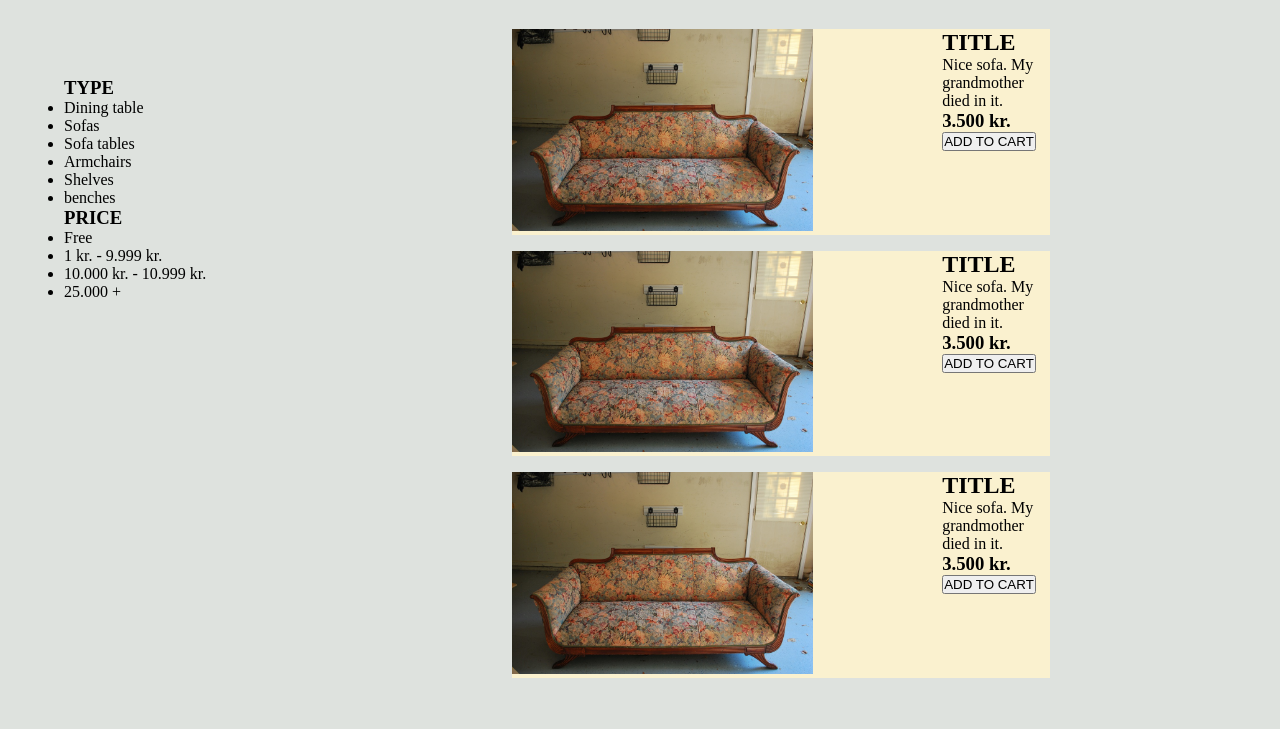
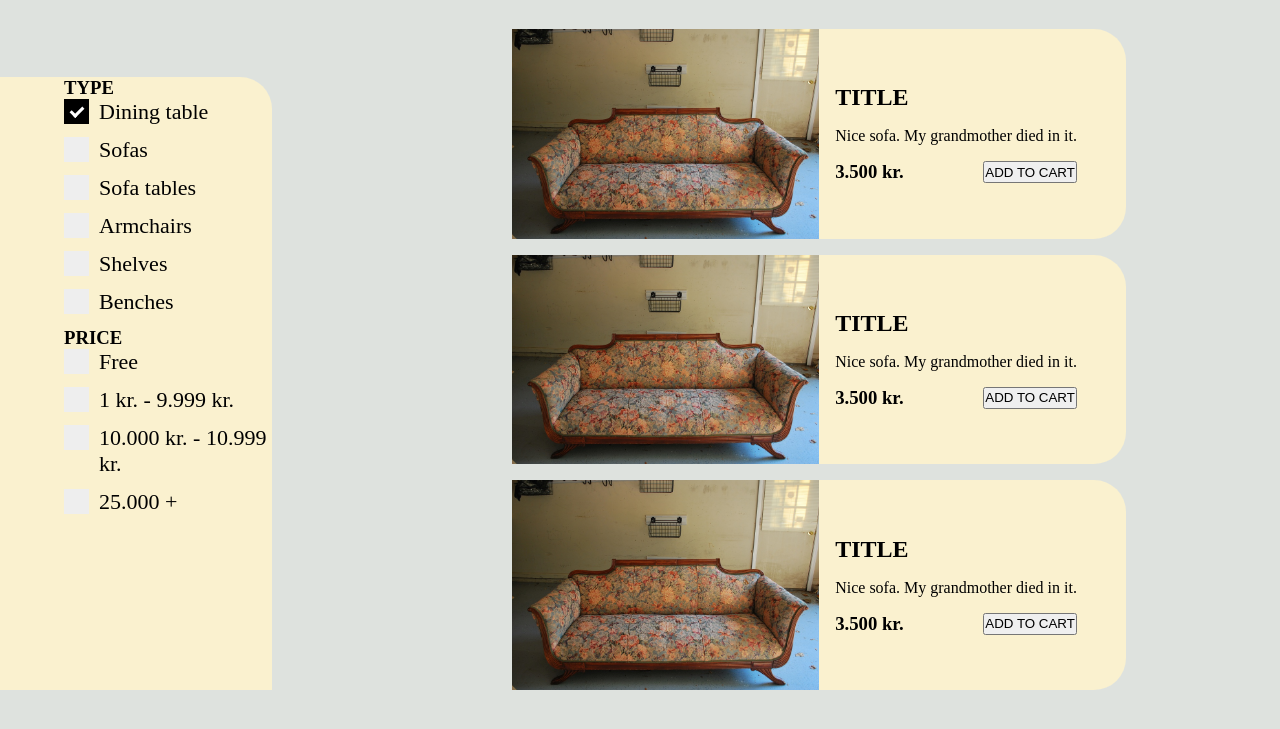
Before and after one commit to Aridaniel/sofia, a plain HTML site: page index.html in a window 1280 px wide. Shown: the part 37-766 px from the top of the page. Drawn offline with Linux system fonts and the light colour scheme.

Commit message:
ari driver

```diff
--- a/app.css
+++ b/app.css
@@ -2,6 +2,7 @@
   margin: 0;
   padding: 0;
   box-sizing: border-box;
+  list-style: none;
 }
 body{
   width: 100%;
@@ -9,6 +10,7 @@ body{
   overflow: hidden;
   overflow-y: scroll;
   background: #DEE2DE;
+
 }
 header{
   display: grid;
@@ -20,20 +22,121 @@ main {
   display: grid;
   grid-template-columns: 0.8fr 1.2fr;
 }
+/* Card */
 
 .card {
   display: flex;
-  width: 70%;
+  width: 80%;
   background-color: #FAF1CF;
   margin-top: 1rem;
   max-width: 650px;
+  border-radius: 0 2rem 2rem 0;
 }
 
-.featured-image {
-  width: 70%;
+.card-text{
+  padding: 1rem;
+  justify-content: center;
+  display: flex;
+  flex-direction: column;
+  gap: 1rem;
 }
 
+/* IMG */
+
+.featured-image {
+  width: 100%;
+  height: 100%;
+ object-fit: cover;
+}
+
+.image-section{
+  width: 50%;
+}
+
+
+
+
+
 .left-col {
-  margin-left: 4rem;
+  padding-left: 4rem;
+  margin-right: 15rem;
   margin-top: 4rem;
+  border-radius: 0 2rem 0 0;
+  background-color: #FAF1CF;
 }
+
+.right-col{
+
+}
+
+.price{
+  display: flex;
+  justify-content: space-between;
+}
+
+
+
+
+/*  */
+/* Checkbox styling starts */
+/* Customize the label (the container) */
+.container {
+  display: block;
+  position: relative;
+  padding-left: 35px;
+  margin-bottom: 12px;
+  cursor: pointer;
+  font-size: 22px;
+  -webkit-user-select: none;
+  -moz-user-select: none;
+  -ms-user-select: none;
+  user-select: none;
+}
+/* Hide the browser's default checkbox */
+.container input {
+  position: absolute;
+  opacity: 0;
+  cursor: pointer;
+  height: 0;
+  width: 0;
+}
+/* Create a custom checkbox */
+.checkmark {
+  position: absolute;
+  top: 0;
+  left: 0;
+  height: 25px;
+  width: 25px;
+  background-color: #eee;
+}
+/* On mouse-over, add a grey background color */
+.container:hover input ~ .checkmark {
+  background-color: #ccc;
+}
+/* When the checkbox is checked, add a blue background */
+.container input:checked ~ .checkmark {
+  background-color: black;
+}
+/* Create the checkmark/indicator (hidden when not checked) */
+.checkmark:after {
+  content: "";
+  position: absolute;
+  display: none;
+}
+/* Show the checkmark when checked */
+.container input:checked ~ .checkmark:after {
+  display: block;
+}
+/* Style the checkmark/indicator */
+.container .checkmark:after {
+  left: 9px;
+  top: 5px;
+  width: 5px;
+  height: 10px;
+  border: solid white;
+  border-width: 0 3px 3px 0;
+  -webkit-transform: rotate(45deg);
+  -ms-transform: rotate(45deg);
+  transform: rotate(45deg);
+}
+/* Checkbox styling ends */
--- a/index.html
+++ b/index.html
@@ -24,62 +24,95 @@
     <div class="left-col">
       <div class="checkbox-type">
         <h3>TYPE</h3>
-        <ul>
-          <li>Dining table</li>
-          <li>Sofas</li>
-          <li>Sofa tables</li>
-          <li>Armchairs</li>
-          <li>Shelves</li>
-          <li>benches</li>
-        </ul>
+        <label class="container">Dining table
+          <input type="checkbox" checked="checked">
+          <span class="checkmark"></span>
+        </label>
+        <label class="container">Sofas
+          <input type="checkbox">
+          <span class="checkmark"></span>
+        </label>
+        <label class="container">Sofa tables
+          <input type="checkbox">
+          <span class="checkmark"></span>
+        </label>
+        <label class="container">Armchairs
+          <input type="checkbox">
+          <span class="checkmark"></span>
+        </label>
+        <label class="container">Shelves
+          <input type="checkbox">
+          <span class="checkmark"></span>
+        </label>
+        <label class="container">Benches
+          <input type="checkbox">
+          <span class="checkmark"></span>
+        </label>
       </div>
       <div class="checkbox-price">
         <h3>PRICE</h3>
-        <ul>
-          <li>Free</li>
-          <li>1 kr. - 9.999 kr.</li>
-          <li>10.000 kr. - 10.999 kr.</li>
-          <li>25.000 +</li>
-        </ul>
+        <label class="container">Free
+          <input type="checkbox">
+          <span class="checkmark"></span>
+        </label>
+        <label class="container">1 kr. - 9.999 kr.
+          <input type="checkbox">
+          <span class="checkmark"></span>
+        </label>
+        <label class="container">10.000 kr. - 10.999 kr.
+          <input type="checkbox">
+          <span class="checkmark"></span>
+        </label>
+        <label class="container">25.000 +
+          <input type="checkbox">
+          <span class="checkmark"></span>
+        </label>
+
       </div>
     </div>
 
     <div class="right-col">
       <div class="card">
         <div class="image-section">
-          <img src="/img/sofa.jpg" class="featured-image">
+          <img src="img/sofa.jpg" class="featured-image">
         </div>
         <div class="card-text">
           <h2>TITLE</h2>
           <p>Nice sofa. My grandmother died in it.</p>
+          <div class="price">
             <h3>3.500 kr.</h3>
             <button>ADD TO CART</button>
+          </div>
         </div>
       </div>
 
 
     <div class="card">
       <div class="image-section">
-        <img src="/img/sofa.jpg" class="featured-image">
+        <img src="img/sofa.jpg" class="featured-image">
       </div>
       <div class="card-text">
         <h2>TITLE</h2>
         <p>Nice sofa. My grandmother died in it.</p>
+        <div class="price">
           <h3>3.500 kr.</h3>
           <button>ADD TO CART</button>
+        </div>
         </div>
       </div>
 
 
     <div class="card">
       <div class="image-section">
-        <img src="/img/sofa.jpg" class="featured-image">
+        <img src="img/sofa.jpg" class="featured-image">
       </div>
       <div class="card-text">
         <h2>TITLE</h2>
         <p>Nice sofa. My grandmother died in it.</p>
+        <div class="price">
           <h3>3.500 kr.</h3>
           <button>ADD TO CART</button>
+        </div>
       </div>
     </div>
 
```
Lines whose indentation alone changed are shown as unchanged.
